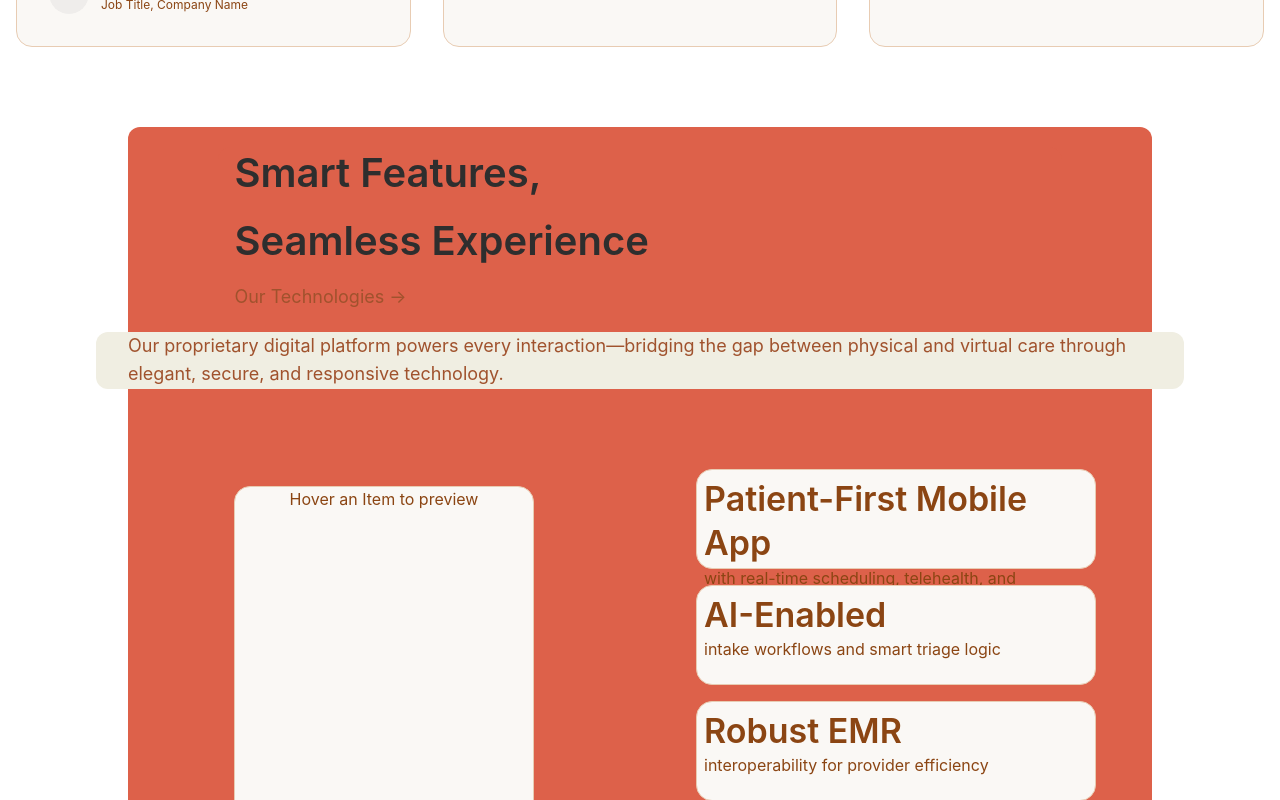
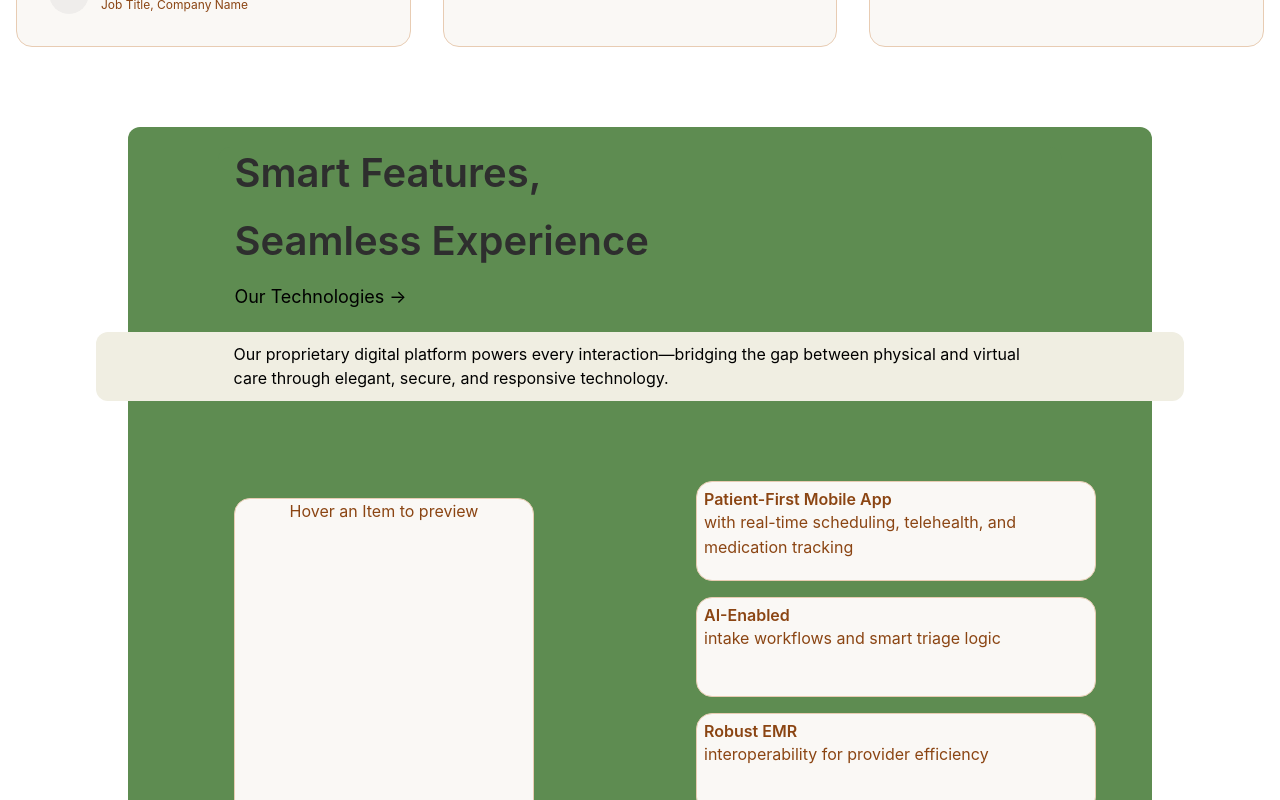
Before and after one commit to BennyXie/Altheros-Capital, a React (Create React App) app in the folder client/: page / in a window 1280 px wide. Shown: the part 2560-3360 px from the top of the page. Built offline with nearby package versions, Linux system fonts and the light colour scheme.

Commit message:
changed styling for technologies section

```diff
--- a/client/src/components/landing/sections/TechnologiesSection.jsx
+++ b/client/src/components/landing/sections/TechnologiesSection.jsx
@@ -38,7 +38,6 @@ const TechnologiesSection = () => {
   const cards = TECHNOLOGIES_CONFIG.cards;
 
   const[hoveredIndex, setHoveredIndex] = useState(null);
-
   return (
     <section id="technologies" className={classes.technologies}>
       <motion.div
@@ -47,6 +46,7 @@ const TechnologiesSection = () => {
         whileInView="animate"
         viewport={{ once: true }}
       >
+        {/* TOP CONTAINER */}
         <Container
           fluid style={{ maxWidth: '80%' }}
           py={20}
@@ -73,24 +73,28 @@ const TechnologiesSection = () => {
                     {TECHNOLOGIES_CONFIG.title2}
                   </Title>
 
-                  <Text size="lg" c="accent.5" ta="left">
+                  <Text size="lg" c="black" ta="left">
                     {TECHNOLOGIES_CONFIG.description}
                   </Text>
                 </Stack>
               </motion.div>
           </Container>
         </Container>
+
+        {/* MIDDLE CONTAINER */}
         <Container
           fluid
           className={classes.containerMiddle}
           style={{ maxWidth: '85%' }}
         >
-          <Container>
-            <Text size="lg" c="accent.5" ta="left">
+          <Container style={{ maxWidth: '80%' }}>
+            <Text className={classes.middleText}>
               {TECHNOLOGIES_CONFIG.text}
             </Text>
           </Container>
         </Container>
+
+        {/* BOTTOM CONTAINER */}
         <Container fluid style={{ maxWidth: '80%' }} py={80} className={classes.containerBottom}>
           <Flex justify="space-between" align="center" gap="xl">
             <Box w="50%" align="center">
@@ -147,7 +151,7 @@ const TechnologiesSection = () => {
                   </motion.div>
                 );
               })}
-            </Stack>
+              </Stack>
             </Box>
           </Flex>
         </Container>
--- a/client/src/components/landing/sections/TechnologiesSection.module.css
+++ b/client/src/components/landing/sections/TechnologiesSection.module.css
@@ -4,7 +4,7 @@
 }
 
 .containerTop{
-  background-color: #DD614A; /* need to like generalize this in theme.ks */
+  background-color: #5E8C51; /* need to like generalize this in theme.ks */
   border-top-left-radius: 12px;
   border-top-right-radius: 12px;
 }
@@ -12,15 +12,22 @@
 .containerMiddle{
   background-color: #F0EEE2;
    border-radius: 12px;
+  padding: 10px;
+}
+
+.middleText{
+  font-size: 1.2rem;
+  color: black !important;
+  text-align: left;
+  margin-bottom: 20px;
 }
 
 .containerBottom{
-  background-color: #DD614A;
+  background-color: #5E8C51;
   border-bottom-left-radius: 12px;
   border-bottom-right-radius: 12px;
   margin-bottom: 30px;
 }
-
 
 
 .featureCard {
@@ -39,13 +46,11 @@
 }
 
 .featureTitle{
-  font-size: 1.5rem;
-  font-weight: 600;
+  font-size: 1rem !important;
 }
 
 .featureText {
-  font-size: 1rem;
-  line-height: 1.6;
+  font-size: 1rem !important;
 }
 
 
```
